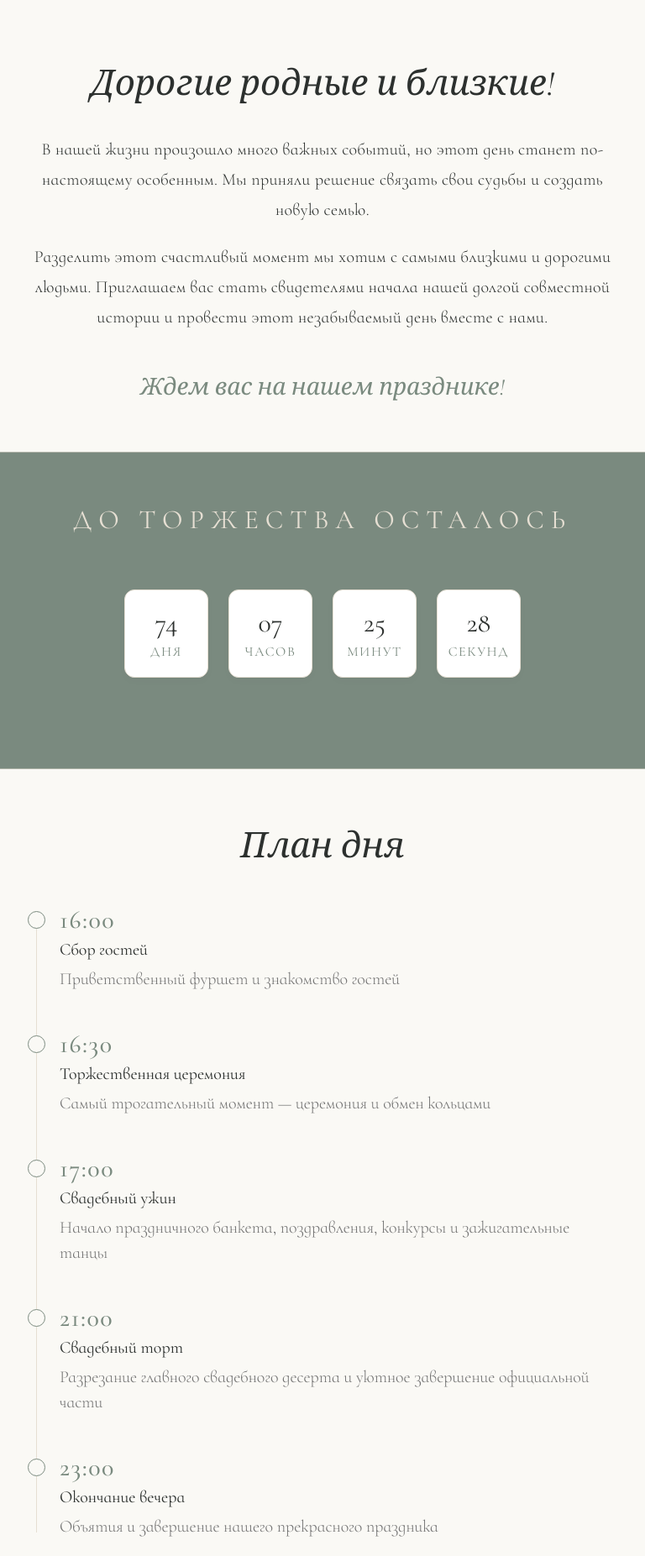
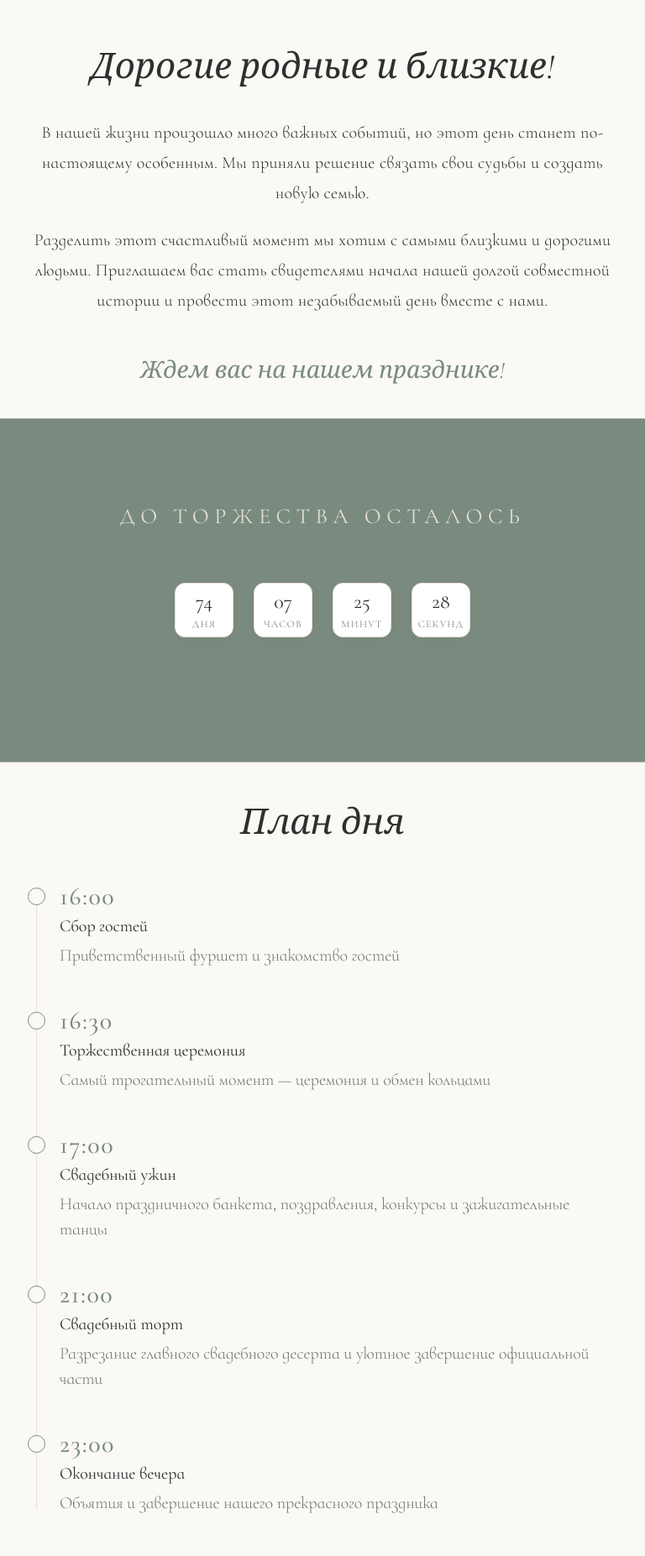
Before and after one commit to IvanK9/wedding-invitation, a React (Vite) app: page / in a window 768 px wide. Shown: the part 787-2640 px from the top of the page at 84% size. Built offline with nearby package versions, Linux system fonts and the light colour scheme; no server answers.

Commit message:
feat: update

```diff
--- a/src/components/CountdownTimer.module.css
+++ b/src/components/CountdownTimer.module.css
@@ -45,23 +45,29 @@
   margin-top: 4px;
 }
 
-@media (min-width: 768px) {
+@media (max-width: 768px) {
   .timer {
     gap: 24px;
     margin: 48px auto;
   }
 
   .timer__item {
-    min-width: 100px;
-    height: 105px;
+    min-width: 70px;
+    height: 65px;
     border-radius: 12px;
   }
 
-  /* .timer__value {
-    font-size: 38px;
+  .timer__value {
+    font-size: 24px;
   }
 
   .timer__label {
     font-size: 12px;
-  } */
+  }
 }
+
+@media (max-width: 580px) {
+  .timer {
+    gap: 14px;
+  }
+}
--- a/src/index.css
+++ b/src/index.css
@@ -10,6 +10,9 @@
   --wedding-sand-light: #F2ECE1;
   --font-serif: 'Cormorant Garamond', Georgia, serif;
   --font-sans: 'Cormorant Infant', sans-serif;
+
+  --padding-desktop: 60px 25px;
+  --padding-mobile: 40px 15px;
 }
 
 * {
--- a/src/sections/About/About.module.css
+++ b/src/sections/About/About.module.css
@@ -1,5 +1,5 @@
 .about {
-  padding: 60px 16px;
+  padding: var(--padding-desktop);
   width: 100%;
   display: flex;
   justify-content: center;
@@ -50,9 +50,9 @@
   margin-top: 12px;
 }
 
-@media (min-width: 768px) {
+@media (max-width: 768px) {
   .about {
-    padding: 60px 24px;
+    padding: var(--padding-mobile);
   }
 
   /* .about__title {
--- a/src/sections/Details/Details.module.css
+++ b/src/sections/Details/Details.module.css
@@ -1,5 +1,5 @@
 .details {
-  padding: 60px 16px;
+  padding: var(--padding-desktop);
   width: 100%;
   display: flex;
   justify-content: center;
@@ -58,13 +58,8 @@
   letter-spacing: 0.01em;
 }
 
-@media (min-width: 768px) {
-
-  /* .details__title {
-    font-size: 42px;
+@media (max-width: 768px) {
+  .details {
+    padding: var(--padding-mobile);
   }
-
-  .details__text {
-    font-size: 16px;
-  } */
 }
--- a/src/sections/Location/Location.module.css
+++ b/src/sections/Location/Location.module.css
@@ -1,5 +1,5 @@
 .location {
-  padding: 60px 16px;
+  padding: var(--padding-desktop);
   width: 100%;
   display: flex;
   justify-content: center;
@@ -89,24 +89,24 @@
 }
 
 
-@media (min-width: 768px) {
+@media (max-width: 768px) {
   .location {
-    padding: 60px 24px;
+    padding: var(--padding-mobile);
   }
 
   /* .location__title {
     font-size: 42px;
   } */
 
-  .location__card {
+  /* .location__card {
     padding: 48px 40px;
-  }
+  } */
 
   /* .location__name {
     font-size: 32px;
   } */
 
-  .location__map-wrapper {
+  /* .location__map-wrapper {
     height: 400px;
-  }
+  } */
 }
--- a/src/sections/RSVP/RSVP.module.css
+++ b/src/sections/RSVP/RSVP.module.css
@@ -1,5 +1,5 @@
 .rsvp {
-  padding: 60px 16px;
+  padding: var(--padding-desktop);
   width: 100%;
   display: flex;
   justify-content: center;
@@ -77,7 +77,7 @@
 
 .rsvp__options-grid {
   display: grid;
-  grid-template-columns: 1fr;
+  grid-template-columns: 1fr 1fr;
   gap: 12px;
 }
 
@@ -213,20 +213,20 @@
   }
 }
 
-@media (min-width: 768px) {
+@media (max-width: 768px) {
   .rsvp {
-    padding: 60px 24px;
+    padding: var(--padding-mobile);
   }
 
   /* .rsvp__title {
     font-size: 42px;
   } */
 
-  .rsvp__form {
+  /* .rsvp__form {
     padding: 48px 40px;
-  }
+  } */
 
   .rsvp__options-grid {
-    grid-template-columns: 1fr 1fr;
+    grid-template-columns: 1fr;
   }
 }
--- a/src/sections/RSVP/RSVP.tsx
+++ b/src/sections/RSVP/RSVP.tsx
@@ -112,7 +112,7 @@ export default function RSVP() {
         {!isSubmitted ? (
           <>
             <p className={styles["rsvp__subtitle"]}>
-              Будем признательны, если вы ответите до 1 августа 2026 года
+              Будем признательны, если вы ответите любым удобным способом или с помощью формы ниже, до 1 августа 2026 года
             </p>
 
             <form
--- a/src/sections/Schedule/Schedule.module.css
+++ b/src/sections/Schedule/Schedule.module.css
@@ -1,5 +1,5 @@
 .schedule {
-  padding: 60px 16px;
+  padding: 60px var(--padding-desktop);
   width: 100%;
   display: flex;
   justify-content: center;
@@ -94,9 +94,9 @@
   line-height: 1.5;
 }
 
-@media (min-width: 768px) {
+@media (max-width: 768px) {
   .schedule {
-    padding: 60px 24px;
+    padding: var(--padding-mobile);
   }
 
   /* .schedule__title {
--- a/src/sections/Timer/Timer.module.css
+++ b/src/sections/Timer/Timer.module.css
@@ -1,5 +1,5 @@
 .timer__section {
-  padding: 60px 16px;
+  padding: var(--padding-desktop);
   width: 100%;
   display: flex;
   justify-content: center;
@@ -31,12 +31,13 @@
 }
 
 
-@media (min-width: 768px) {
-  .timer__section {
-    padding: 60px 24px;
+@media (max-width: 768px) {
+  .timer__section-container {
+    padding: var(--padding-mobile);
+    max-width: 550px;
   }
 
-  /* .timer__section-title {
-    font-size: 14px;
-  } */
+  .timer__section-title {
+    font-size: 26px;
+  }
 }
```
